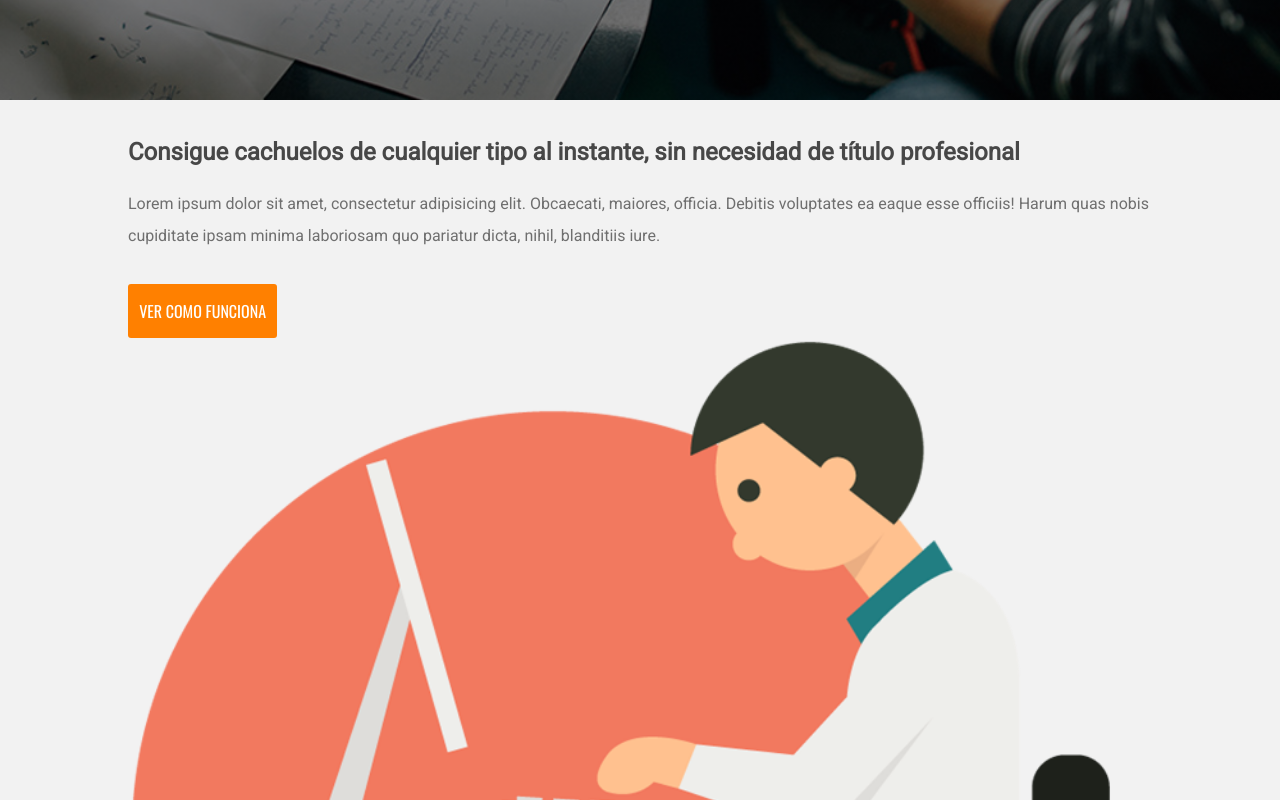
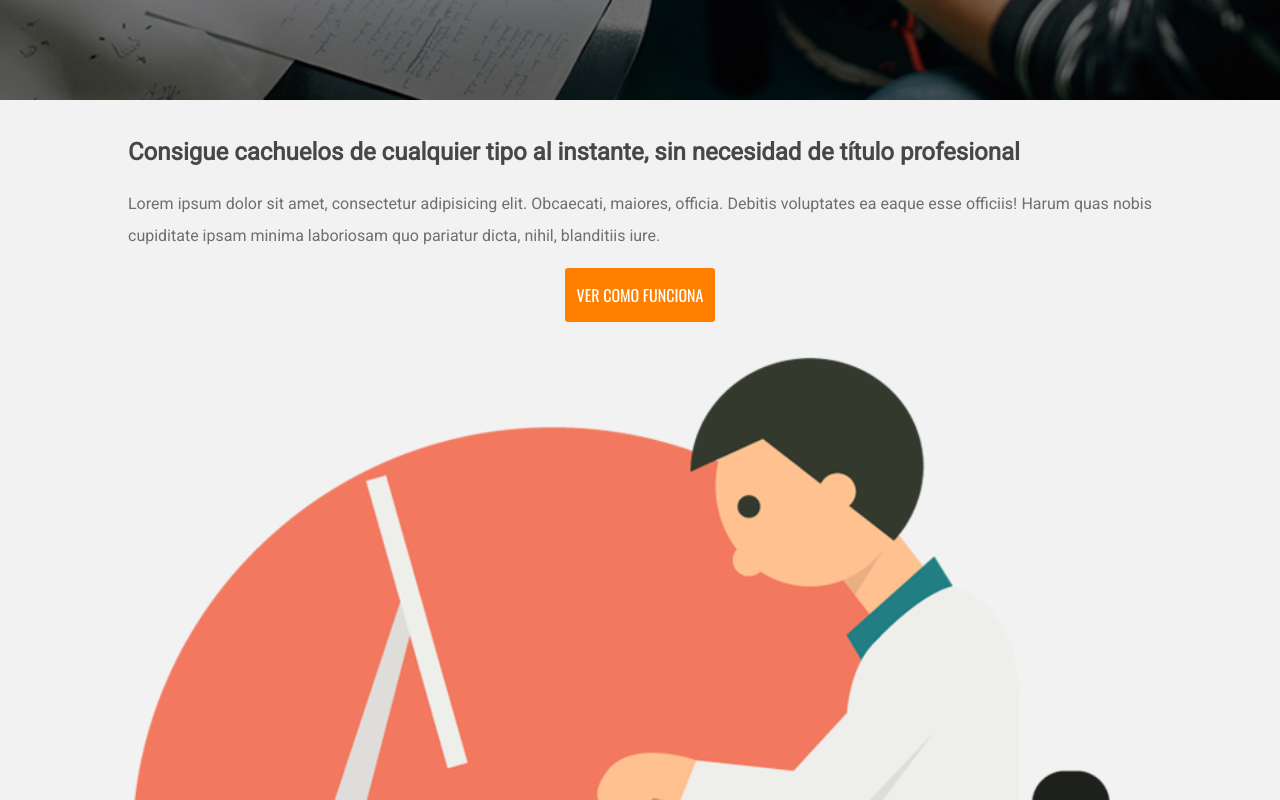
Before and after one commit to Team-iDev/Cachuelos, a plain HTML site: page index.html in a window 1280 px wide. Shown: the part 700-1500 px from the top of the page. Drawn offline with nearby package versions, Linux system fonts and the light colour scheme.

Commit message:
Fixing header
Fixing what the header do when someone scrolls

```diff
--- a/css/main.css
+++ b/css/main.css
@@ -55,6 +55,12 @@ body {
   flex-flow: row;
   justify-content: left;
   align-items: center;
+}
+.buttonCenter{
+  width: 100%;
+  display: flex;
+  align-items: center;
+  justify-content: center;
 }
 .buttonSocialMedia p{
   margin:0;
@@ -205,10 +211,13 @@ section.about {
 div.boxInfoAbout{
   display: flex;
   flex-flow: column;
+  text-align: justify;
+  justify-content: center;
 }
 div.boxAboutText {
   font-family: "Roboto", sans-serif;
   line-height: 2rem;
+  align-items: center;
 }
 div.boxAboutText h2{
   margin-bottom: 1rem;
@@ -220,18 +229,15 @@ div.boxAboutText h2{
 div.boxAboutText p{
   color:#6f6f6f;
   font-size: 1rem;
-  margin-bottom: 2rem;
 }
 div.boxAboutText a{
   text-decoration: none;
   color:#fff;
-  display: inline-block;
   font-family: "Oswald";
   text-transform: uppercase;
 }
 div.boxInfoAbout div.boxAboutImg{
-  display: flex;
-  align-items: center;
+  margin-top: 2rem;
 }
 div.boxInfoAbout img{
   width: 100%;
--- a/index.html
+++ b/index.html
@@ -1,7 +1,4 @@
 <!DOCTYPE html>
-<html class="no-js" lang="">
-
-<head>
   <meta charset="utf-8">
   <title>CACHUELEA | Trabajos rápidos , fáciles y sin experiencia</title>
   <meta charset="utf-8">
@@ -13,11 +10,9 @@
   <link rel="stylesheet" href="css/main.css">
   <link href="https://fonts.googleapis.com/css?family=Oswald|Roboto&display=swap" rel="stylesheet">
   <script src="https://kit.fontawesome.com/ffabdb3b39.js" crossorigin="anonymous"></script>
-</head>
 
-<body>
 <div class="boxIndex">
-  <header>
+  <header id="nav">
     <nav class="container">
       <div class="boxLogo">
         <p>Cachuelos</p>
@@ -86,8 +81,9 @@
         <div class="boxAboutText">
           <h2>Consigue cachuelos de cualquier tipo al instante, sin necesidad de título profesional</h2>
           <p>Lorem ipsum dolor sit amet, consectetur adipisicing elit. Obcaecati, maiores, officia. Debitis voluptates ea eaque esse officiis! Harum quas nobis cupiditate ipsam minima laboriosam quo pariatur dicta, nihil, blanditiis iure.</p>
-
+          <div class="buttonCenter">
           <a class="button orange" href="#">Ver como funciona</a>
+          </div>
         </div>
         <div class="boxAboutImg">
           <img src="img/about.png" alt="hombre trabajando">
@@ -121,6 +117,3 @@
     ga('create', 'UA-XXXXX-Y', 'auto'); ga('set','transport','beacon'); ga('send', 'pageview')
   </script>
   <script src="https://www.google-analytics.com/analytics.js" async></script>
-</body>
-
-</html>
--- a/js/main.js
+++ b/js/main.js
@@ -4,7 +4,6 @@ var btnRegister = document.getElementById("btnRegister");
 var bgLogin = document.getElementById("infoLogin").parentNode;
 console.log(bgLogin)
 var btnLogin = document.getElementById("btnLogin");
-
 function toggleElement(e) {
 
 	if( e.style.visibility != 'visible' ) {
@@ -25,7 +24,15 @@ function showElement(e) {
 	e.style.visibility = 'visible'
 }
 
+var html = document.documentElement;
 
+window.onscroll = function(){
+	if(html.scrollTop > 200){
+		document.getElementById("nav").style.background="#1f618d";
+	} else {
+		document.getElementById("nav").style.background="none";
+	}
+}
 bgRegister.addEventListener("click", () => { toggleElement( bgRegister ) });
 btnRegister.addEventListener("click", () => { toggleElement( bgRegister ) });
 bgLogin.addEventListener("click", () => { toggleElement( bgLogin ) });
```
